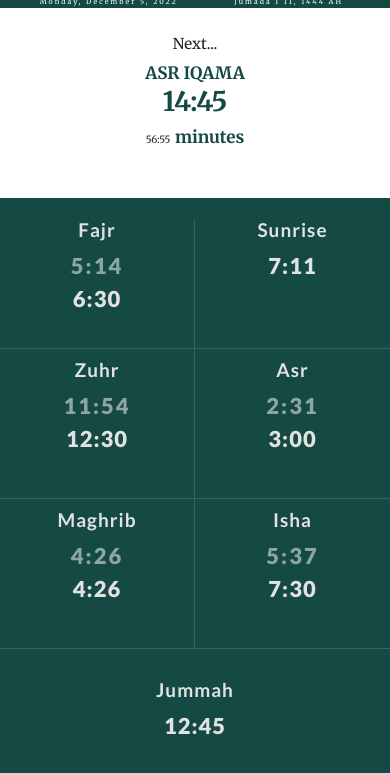
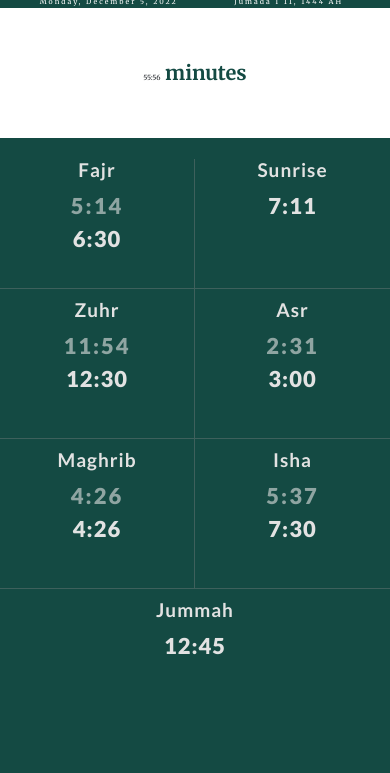
Before and after one commit to afrozmridula/Leagrave-Hall-Mosque, a plain HTML site: page index.html in a window 390 px wide. Shown: the part 133-906 px from the top of the page. After the commit the page ends 871 px from the top, so only its background shows below. Drawn offline with nearby package versions, Linux system fonts and the light colour scheme.

Commit message:
modified banner text, changed heights and removed codes that are not needed

```diff
--- a/css/style.css
+++ b/css/style.css
@@ -59,38 +59,27 @@ body{
     padding-left: 45px;
 }
 .x-board-modern #banner-section{
-    height: 445px;
+    height: 425px;
     background-color: #fff !important;
     text-align: center;
 }
 .x-board-modern #banner-section img{
     width: 2000px;
-    height: 445px;
+    height: 425px;
 }
-.x-board-modern #banner-section h5{
-    padding-top: 70px;
-    font-size: 45px;
+.x-board-modern #banner-section .prayer-time{
+    font-size: 30px;
     font-family: 'Merriweather', serif;
 }
-.x-board-modern #banner-section h3{
+.x-board-modern #banner-section .time-metrics{
     font-size: 60px;
-    display: inline;
     color: rgb(20,74,67);
     font-weight: bolder;
     font-family: 'Merriweather', serif;
 }
-.x-board-modern #banner-section h1{
-    font-size: 65px;
-    color: rgb(20,74,67);
-    font-weight: bold;
-    font-family: 'Merriweather', serif;
+.x-board-modern #banner-section .next-prayer-time{
+    padding-top: 130px;
 }
-.x-board-modern #banner-section p{
-    font-size: 30px;
-    display: inline;
-    font-family: 'Merriweather', serif;
-}
-
 .x-board-modern #time-table-section{
     background-color: rgb(20,74,67);
     padding-top: 5px;
@@ -178,10 +167,10 @@ body{
         font-size: 28px;
     }
     .x-board-modern #banner-section{
-        height: 390px;
+        height: 370px;
     }
     .x-board-modern #banner-section img{
-        height: 390px;
+        height: 370px;
     }
     .x-board-modern .icon{
         font-size: 25px;
@@ -213,33 +202,23 @@ body{
         font-size: 25px;
     }
     .x-board-modern #banner-section{
-        height: 365px;
+        height: 345px;
     }
     .x-board-modern #banner-section img{
-        height: 365px;
+        height: 345px;
     }
-    .x-board-modern #banner-section h5{
-        padding-top: 65px;
-        font-size: 40px;
+    .x-board-modern #banner-section .prayer-time{
+        font-size: 25px;
         font-family: 'Merriweather', serif;
     }
-    .x-board-modern #banner-section h3{
+    .x-board-modern #banner-section .time-metrics{
         font-size: 50px;
-        display: inline;
         color: rgb(20,74,67);
         font-weight: bolder;
         font-family: 'Merriweather', serif;
     }
-    .x-board-modern #banner-section h1{
-        font-size: 55px;
-        color: rgb(20,74,67);
-        font-weight: bold;
-        font-family: 'Merriweather', serif;
-    }
-    .x-board-modern #banner-section p{
-        font-size: 20px;
-        display: inline;
-        font-family: 'Merriweather', serif;
+    .x-board-modern #banner-section .next-prayer-time{
+        padding-top: 130px;
     }
     .x-board-modern .icon{
         font-size: 23px;
@@ -293,33 +272,23 @@ body{
         font-size: 22px;
     }
     .x-board-modern #banner-section{
-        height: 345px;
+        height: 325px;
     }
     .x-board-modern #banner-section img{
-        height: 345px;
+        height: 325px;
     }
-    .x-board-modern #banner-section h5{
-        padding-top: 55px;
-        font-size: 40px;
+    .x-board-modern #banner-section .prayer-time{
+        font-size: 20px;
         font-family: 'Merriweather', serif;
     }
-    .x-board-modern #banner-section h3{
-        font-size: 40px;
-        display: inline;
+    .x-board-modern #banner-section .time-metrics{
+        font-size: 45px;
         color: rgb(20,74,67);
         font-weight: bolder;
         font-family: 'Merriweather', serif;
     }
-    .x-board-modern #banner-section h1{
-        font-size: 50px;
-        color: rgb(20,74,67);
-        font-weight: bold;
-        font-family: 'Merriweather', serif;
-    }
-    .x-board-modern #banner-section p{
-        font-size: 20px;
-        display: inline;
-        font-family: 'Merriweather', serif;
+    .x-board-modern #banner-section .next-prayer-time{
+        padding-top: 125px;
     }
     .x-board-modern .icon{
         font-size: 22px;
@@ -356,10 +325,23 @@ body{
         letter-spacing: 2px;
     }
     .x-board-modern #banner-section{
-        height: 325px;
+        height: 305px;
     }
     .x-board-modern #banner-section img{
-        height: 325px;
+        height: 305px;
+    }
+    .x-board-modern #banner-section .prayer-time{
+        font-size: 17px;
+        font-family: 'Merriweather', serif;
+    }
+    .x-board-modern #banner-section .time-metrics{
+        font-size: 42px;
+        color: rgb(20,74,67);
+        font-weight: bolder;
+        font-family: 'Merriweather', serif;
+    }
+    .x-board-modern #banner-section .next-prayer-time{
+        padding-top: 122px;
     }
     .x-board-modern .icon{
         font-size: 22px;
@@ -393,10 +375,23 @@ body{
         padding-left: 35px;
     }
     .x-board-modern #banner-section{
-        height: 315px;
+        height: 295px;
     }
     .x-board-modern #banner-section img{
-        height: 315px;
+        height: 295px;
+    }
+    .x-board-modern #banner-section .prayer-time{
+        font-size: 15px;
+        font-family: 'Merriweather', serif;
+    }
+    .x-board-modern #banner-section .time-metrics{
+        font-size: 40px;
+        color: rgb(20,74,67);
+        font-weight: bolder;
+        font-family: 'Merriweather', serif;
+    }
+    .x-board-modern #banner-section .next-prayer-time{
+        padding-top: 122px;
     }
     .x-board-modern .icon{
         font-size: 20px;
@@ -436,28 +431,18 @@ body{
     .x-board-modern .date-english-arabic p{
         font-size: 18px;
     }
-    .x-board-modern #banner-section h5{
-        padding-top: 52px;
-        font-size: 40px;
+    .x-board-modern #banner-section .prayer-time{
+        font-size: 13px;
         font-family: 'Merriweather', serif;
     }
-    .x-board-modern #banner-section h3{
+    .x-board-modern #banner-section .time-metrics{
         font-size: 37px;
-        display: inline;
         color: rgb(20,74,67);
         font-weight: bolder;
         font-family: 'Merriweather', serif;
     }
-    .x-board-modern #banner-section h1{
-        font-size: 47px;
-        color: rgb(20,74,67);
-        font-weight: bold;
-        font-family: 'Merriweather', serif;
-    }
-    .x-board-modern #banner-section p{
-        font-size: 18px;
-        display: inline;
-        font-family: 'Merriweather', serif;
+    .x-board-modern #banner-section .next-prayer-time{
+        padding-top: 117px;
     }
 }
 
@@ -480,10 +465,23 @@ body{
         font-size: 16px;
     }
     .x-board-modern #banner-section{
-        height: 295px;
+        height: 285px;
     }
     .x-board-modern #banner-section img{
-        height: 295px;
+        height: 285px;
+    }
+    .x-board-modern #banner-section .prayer-time{
+        font-size: 10px;
+        font-family: 'Merriweather', serif;
+    }
+    .x-board-modern #banner-section .time-metrics{
+        font-size: 35px;
+        color: rgb(20,74,67);
+        font-weight: bolder;
+        font-family: 'Merriweather', serif;
+    }
+    .x-board-modern #banner-section .next-prayer-time{
+        padding-top: 110px;
     }
     .x-board-modern .icon{
         font-size: 17px;
@@ -563,10 +561,23 @@ body{
         border-right: 0;
     }
     .x-board-modern #banner-section{
-        height: 300px;
+        height: 200px;
     }
     .x-board-modern #banner-section img{
-        height: 300px;
+        height: 200px;
+    }
+    .x-board-modern #banner-section .prayer-time{
+        font-size: 10px;
+        font-family: 'Merriweather', serif;
+    }
+    .x-board-modern #banner-section .time-metrics{
+        font-size: 35px;
+        color: rgb(20,74,67);
+        font-weight: bolder;
+        font-family: 'Merriweather', serif;
+    }
+    .x-board-modern #banner-section .next-prayer-time{
+        padding-top: 80px;
     }
     .x-board-modern .icon{
         font-size: 25px;
@@ -615,29 +626,6 @@ body{
     .x-board-modern .date-english-arabic p{
         font-size: 12px;
     }
-    .x-board-modern #banner-section h5{
-        padding-top: 57px;
-        font-size: 35px;
-        font-family: 'Merriweather', serif;
-    }
-    .x-board-modern #banner-section h3{
-        font-size: 32px;
-        display: inline;
-        color: rgb(20,74,67);
-        font-weight: bolder;
-        font-family: 'Merriweather', serif;
-    }
-    .x-board-modern #banner-section h1{
-        font-size: 42px;
-        color: rgb(20,74,67);
-        font-weight: bold;
-        font-family: 'Merriweather', serif;
-    }
-    .x-board-modern #banner-section p{
-        font-size: 15px;
-        display: inline;
-        font-family: 'Merriweather', serif;
-    }
 
 }
 
@@ -663,33 +651,23 @@ body{
         height: 770px;
     }
     .x-board-modern #banner-section{
-        height: 230px;
+        height: 190px;
     }
     .x-board-modern #banner-section img{
-        height: 230px;
+        height: 190px;
     }
-    .x-board-modern #banner-section h5{
-        padding-top: 27px;
-        font-size: 25px;
+    .x-board-modern #banner-section .prayer-time{
+        font-size: 10px;
         font-family: 'Merriweather', serif;
     }
-    .x-board-modern #banner-section h3{
-        font-size: 27px;
-        display: inline;
+    .x-board-modern #banner-section .time-metrics{
+        font-size: 30px;
         color: rgb(20,74,67);
         font-weight: bolder;
         font-family: 'Merriweather', serif;
     }
-    .x-board-modern #banner-section h1{
-        font-size: 37px;
-        color: rgb(20,74,67);
-        font-weight: bold;
-        font-family: 'Merriweather', serif;
-    }
-    .x-board-modern #banner-section p{
-        font-size: 10px;
-        display: inline;
-        font-family: 'Merriweather', serif;
+    .x-board-modern #banner-section .next-prayer-time{
+        padding-top: 70px;
     }
     .x-board-modern .icon{
         font-size: 15px;
@@ -752,33 +730,23 @@ body{
         margin-top: 0;
     }
     .x-board-modern #banner-section{
-        height: 190px;
+        height: 130px;
     }
     .x-board-modern #banner-section img{
-        height: 190px;
+        height: 130px;
     }
-    .x-board-modern #banner-section h5{
-        padding-top: 27px;
-        font-size: 15px;
+    .x-board-modern #banner-section .prayer-time{
+        font-size: 7px;
         font-family: 'Merriweather', serif;
     }
-    .x-board-modern #banner-section h3{
-        font-size: 17px;
-        display: inline;
+    .x-board-modern #banner-section .time-metrics{
+        font-size: 20px;
         color: rgb(20,74,67);
         font-weight: bolder;
         font-family: 'Merriweather', serif;
     }
-    .x-board-modern #banner-section h1{
-        font-size: 27px;
-        color: rgb(20,74,67);
-        font-weight: bold;
-        font-family: 'Merriweather', serif;
-    }
-    .x-board-modern #banner-section p{
-        font-size: 10px;
-        display: inline;
-        font-family: 'Merriweather', serif;
+    .x-board-modern #banner-section .next-prayer-time{
+        padding-top: 50px;
     }
     .x-board-modern .icon{
         font-size: 16px;
@@ -802,7 +770,7 @@ body{
         padding-top: 10px;
     }
     .x-board-modern .jummah-prayer{
-        padding-top: 30px;
+        padding-top: 10px;
     }
     .x-board-modern .fajr-prayer , .x-board-modern .sunrise{
         height: 130px;
--- a/index.html
+++ b/index.html
@@ -51,11 +51,10 @@
 
     <div id="banner-section">
         <div class="banner-text-img">
-            <h5>Next...</h5>
-            <h3>ASR IQAMA</h3>
-            <h1>14:45</h1>
-            <p>56:55</p>
-            <h3>minutes</h3>
+            <div class="next-prayer-time">
+                <div class="prayer-time d-inline">55:56</div>
+                <div class="time-metrics d-inline">minutes</div>
+            </div>
             <!--<img src="assets/LHM-map.png" class="img-fluid" alt="banner">-->
         </div>
     </div>
```
